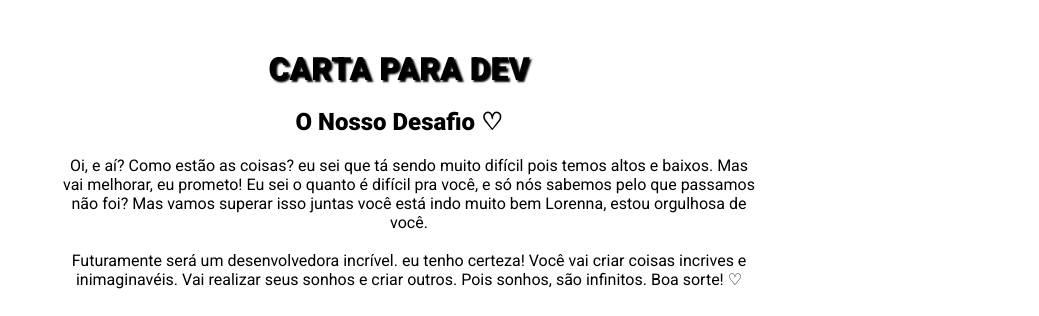
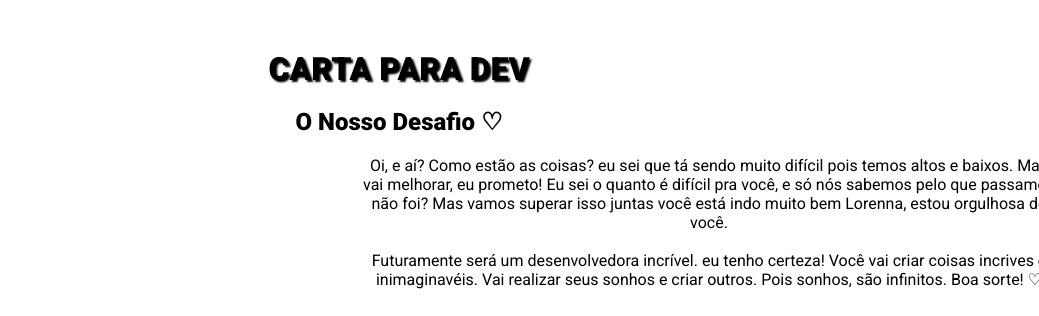
Before and after one commit to lorennacaiaffa/Tech4me, a plain HTML site: page 3 - Carta Para um Desenvolvedor/index.html in a window 1280 px wide. Shown: the top 316 px of the page, without its empty margins (241-1280 px from the left). Drawn offline with Linux system fonts and the light colour scheme; grey boxes are pictures that could not be loaded; a web font is replaced by a local one.

Commit message:
Atualização

```diff
--- a/3 - Carta Para um Desenvolvedor/dev.css
+++ /dev/null
@@ -1,51 +0,0 @@
-*{
-    font-family: 'Roboto', sans-serif;
-    box-sizing: border-box;
-    padding: 0;
-    margin: 0;
-}
-
-
-.tt1 {
-
-text-align: center;
-margin-top: 50px;
-text-shadow: 2px 2px  2px
-
-}
-
-.tt2{
-    text-align: center;
-    margin: 20px
-;
-}
-
-.paragrafo{
-   width: 700px;
-   display: flex;
-   text-align: center;
-   display: inline-block;
-   margin-left: 300px;
-
-
-
-
-
-}
-
-.imagem{
-    display: flex;
-    justify-content: center;
-    align-items: center;
-    margin-top: 30px;
-
-
-}
-
-img{
-    width: 500px;
-    height: 300px;
-    border-radius:40px;
-
-
-}
--- a/3 - Carta Para um Desenvolvedor/styles.css
+++ b/3 - Carta Para um Desenvolvedor/styles.css
@@ -1,4 +1,3 @@
-
 *{
     font-family: 'Roboto', sans-serif;
     box-sizing: border-box;
@@ -26,7 +25,7 @@ text-shadow: 2px 2px  2px
    display: flex;
    text-align: center;
    display: inline-block;
-   margin-left: 300px;
+   margin-left: 600px;
 
 
 
```
Also changed, not shown: 1 other file.
